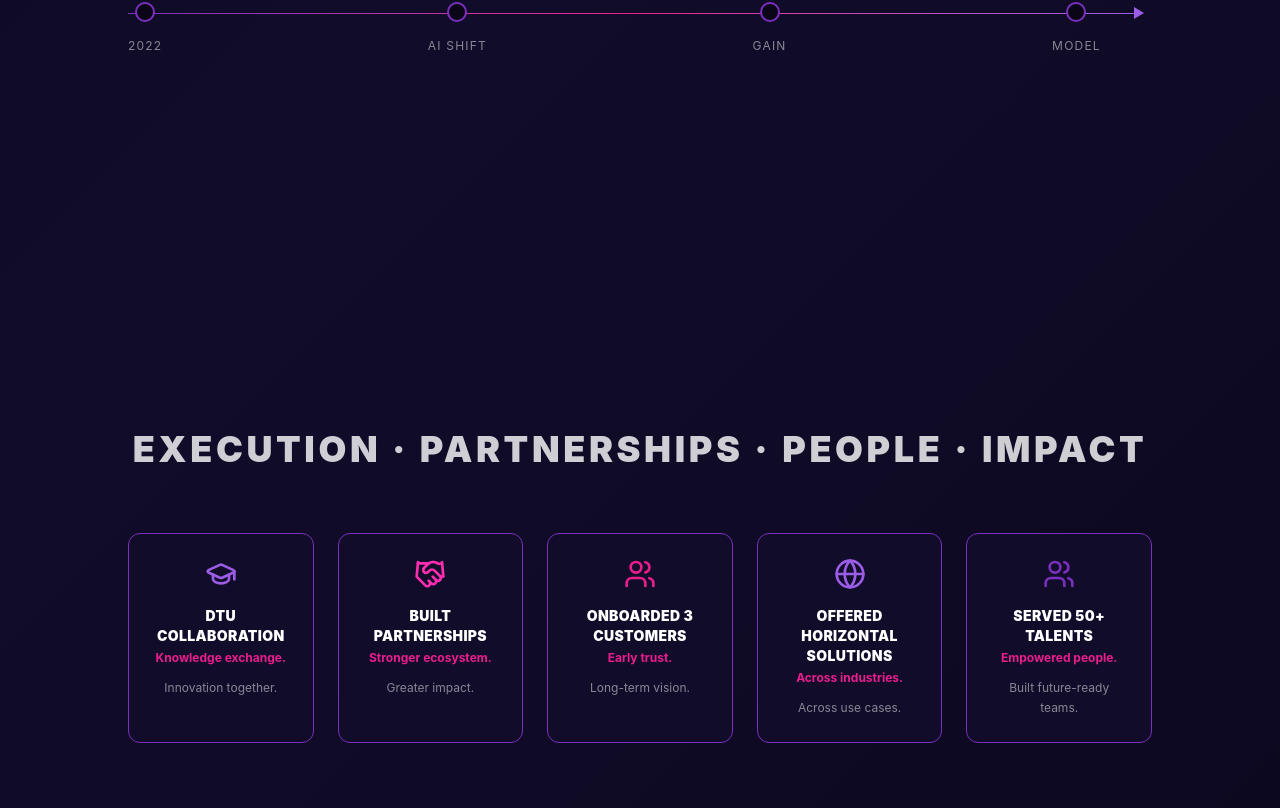
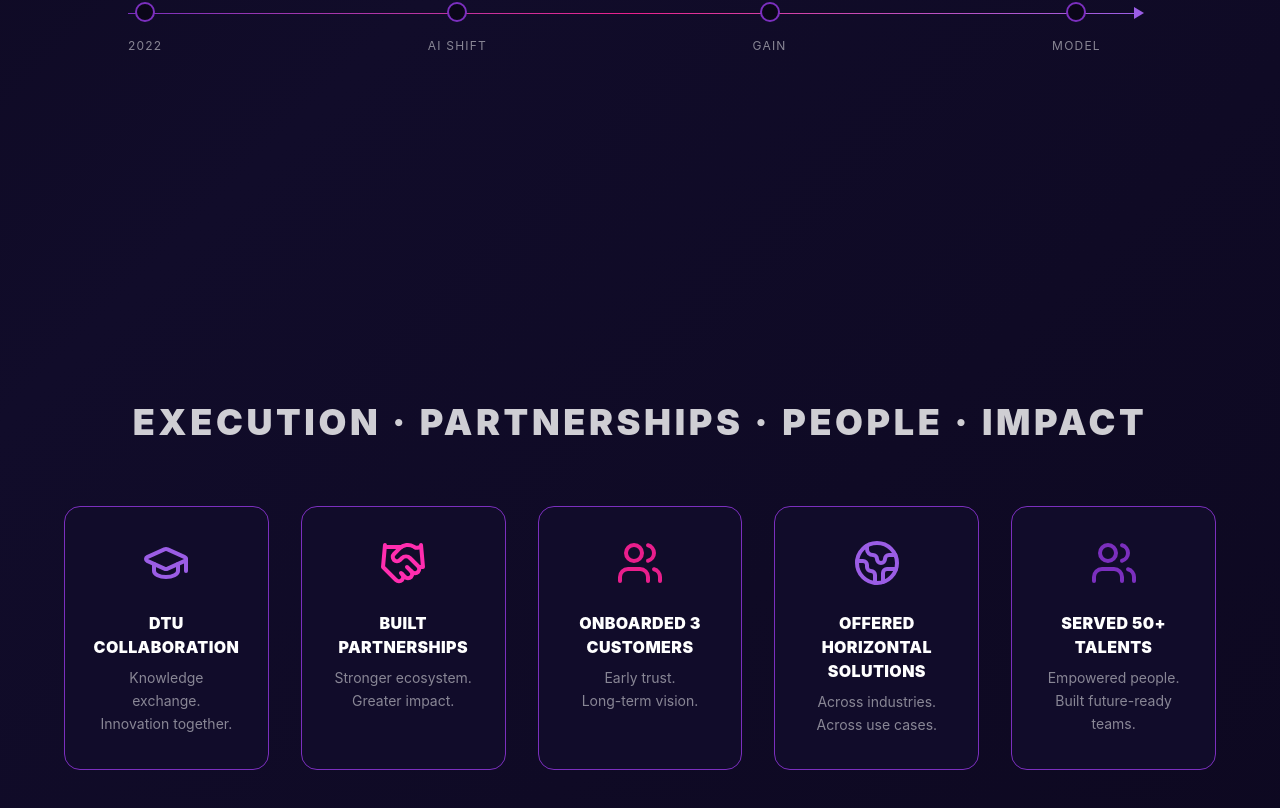
Before and after one commit to Matyas311/fendous-site, a React (Vite) app: page / in a window 1280 px wide. Shown: the part 1414-2222 px from the top of the page. Built offline with nearby package versions, Linux system fonts and the light colour scheme.

Commit message:
edited execution

```diff
--- a/src/App.tsx
+++ b/src/App.tsx
@@ -2,7 +2,7 @@ import ExecutionSection from "./components/ExecutionSection";
 import HeroSection from "./components/HeroSection";
 import JourneySection from "./components/JourneySection";
 import { Package, Network, Headphones } from "lucide-react";
-import { GraduationCap, Handshake, Users, Globe } from "lucide-react";
+import { GraduationCap, Handshake, Users, Earth } from "lucide-react";
 
 function App() {
   return (
@@ -62,35 +62,35 @@ function App() {
         cards={[
           {
             id: 1,
-            icon: <GraduationCap size={32} className="text-brand-violet" />,
+            icon: <GraduationCap size={48} className="text-brand-violet" />,
             title: "DTU Collaboration",
             subtitle: "Knowledge exchange.",
             description: "Innovation together.",
           },
           {
             id: 2,
-            icon: <Handshake size={32} className="text-brand-magenta" />,
+            icon: <Handshake size={48} className="text-brand-magenta" />,
             title: "Built Partnerships",
             subtitle: "Stronger ecosystem.",
             description: "Greater impact.",
           },
           {
             id: 3,
-            icon: <Users size={32} className="text-brand-pink" />,
+            icon: <Users size={48} className="text-brand-pink" />,
             title: "Onboarded 3 Customers",
             subtitle: "Early trust.",
             description: "Long-term vision.",
           },
           {
             id: 4,
-            icon: <Globe size={32} className="text-brand-violet" />,
+            icon: <Earth size={48} className="text-brand-violet" />,
             title: "Offered Horizontal Solutions",
             subtitle: "Across industries.",
             description: "Across use cases.",
           },
           {
             id: 5,
-            icon: <Users size={32} className="text-brand-purple" />,
+            icon: <Users size={48} className="text-brand-purple" />,
             title: "Served 50+ Talents",
             subtitle: "Empowered people.",
             description: "Built future-ready teams.",
--- a/src/components/ExecutionSection.tsx
+++ b/src/components/ExecutionSection.tsx
@@ -23,20 +23,20 @@ export default function ExecutionSection({
       </h2>
 
       {/* Cards */}
-      <div className="grid grid-cols-5 gap-6 w-full max-w-5xl">
+      <div className="grid grid-cols-5 gap-8 w-full max-w-6xl">
         {cards.map((card) => (
           <div
             key={card.id}
-            className="bg-brand-card border border-brand-purple rounded-xl p-6 flex flex-col items-center text-center hover:border-brand-pink hover:shadow-[0_0_20px_rgba(233,30,140,0.2)] transition-all duration-300"
+            className="bg-brand-card border border-brand-purple rounded-2xl p-8 flex flex-col items-center text-center hover:border-brand-pink hover:shadow-[0_0_30px_rgba(233,30,140,0.2)] transition-all duration-300"
           >
-            <div className="mb-4">{card.icon}</div>
-            <h3 className="text-white font-black text-sm tracking-wide uppercase mb-1">
+            <div className="mb-6">{card.icon}</div>
+            <h3 className="text-white font-black text-base tracking-wide uppercase mb-2">
               {card.title}
             </h3>
-            <p className="text-brand-pink text-xs font-bold mb-3">
+            <p className="text-white/50 text-sm leading-relaxed">
               {card.subtitle}
             </p>
-            <p className="text-white/50 text-xs leading-relaxed">
+            <p className="text-white/50 text-sm leading-relaxed">
               {card.description}
             </p>
           </div>
```
